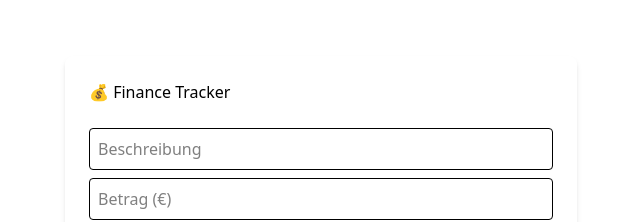
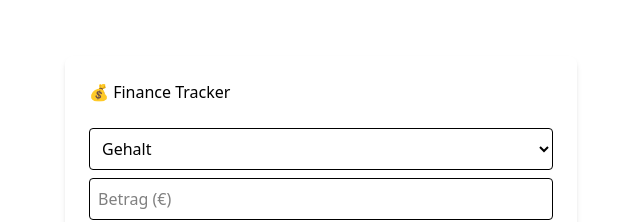
Before and after one commit to Githup-hana/Finance_tracker-, a website built with Vite: page finance_tracker/src/pages/html/home.html in a window 1280 px wide. Shown: the top 222 px of the page, without its empty margins (319-959 px from the left). Built offline with nearby package versions, Linux system fonts and the light colour scheme.

Commit message:
refactor transaction form to use a dropdown for description selection

```diff
--- a/finance_tracker/src/pages/html/home.html
+++ b/finance_tracker/src/pages/html/home.html
@@ -2,13 +2,14 @@
   <div class="max-w-lg mx-auto bg-white p-6 rounded-lg shadow-md mt-14">
     <h1>💰 Finance Tracker</h1>
     <form id="transaction-form" class="mt-4 flex flex-col w-full">
-      <input
-        id="description"
-        type="text"
-        placeholder="Beschreibung"
-        required
-        class="w-full p-2 border rounded mt-2"
-      />
+      <select id="description" required class="w-full p-2 border rounded mt-2">
+
+        <option value="Gehalt">Gehalt</option>
+        <option value="Miete">Miete</option>
+        <option value="Lebensmittel">Lebensmittel</option>
+        <option value="Freizeit">Freizeit</option>
+        <option value="Sonstiges">Sonstiges</option>
+      </select>
       <input
         id="amount"
         type="number"
```
